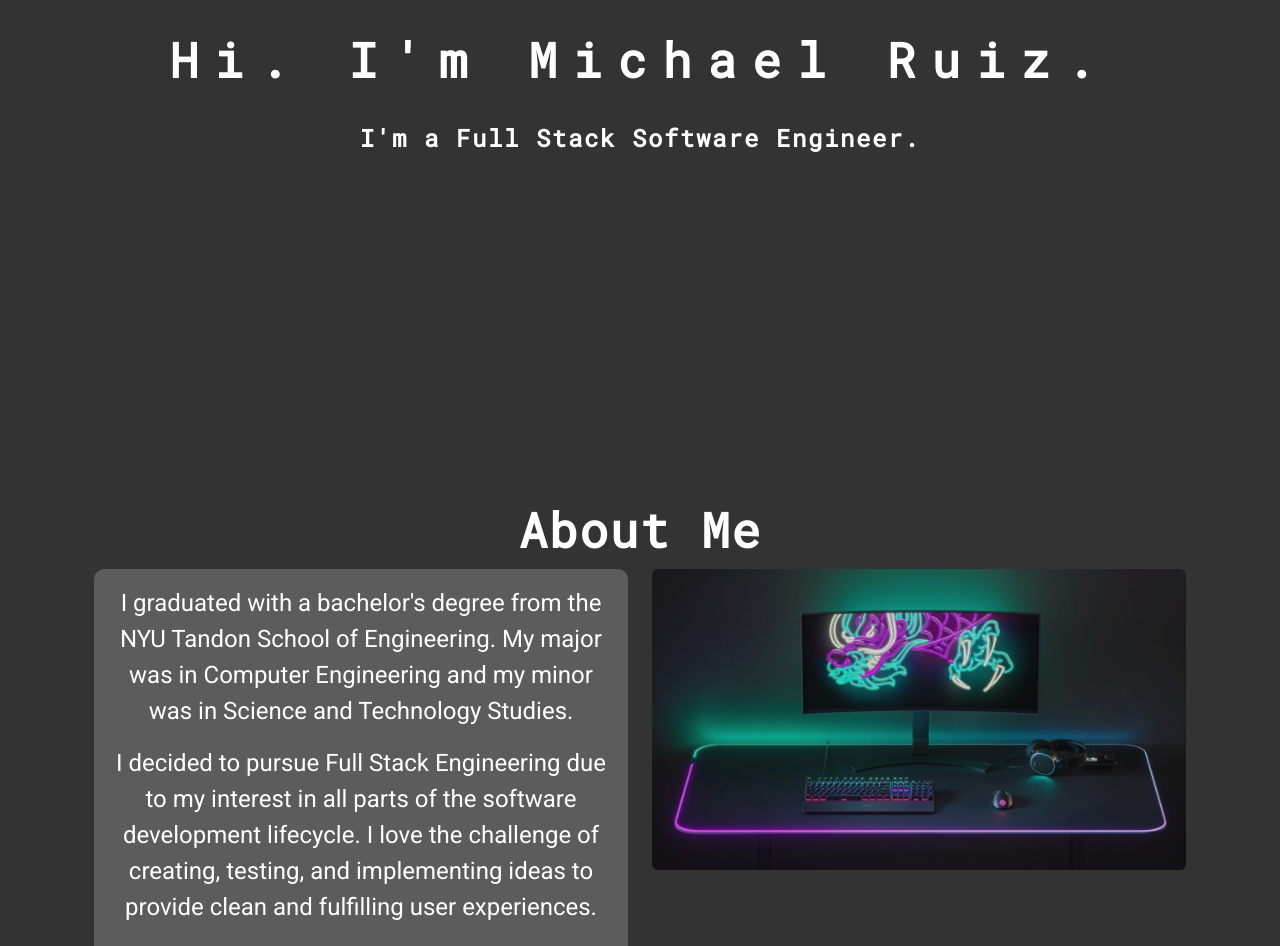
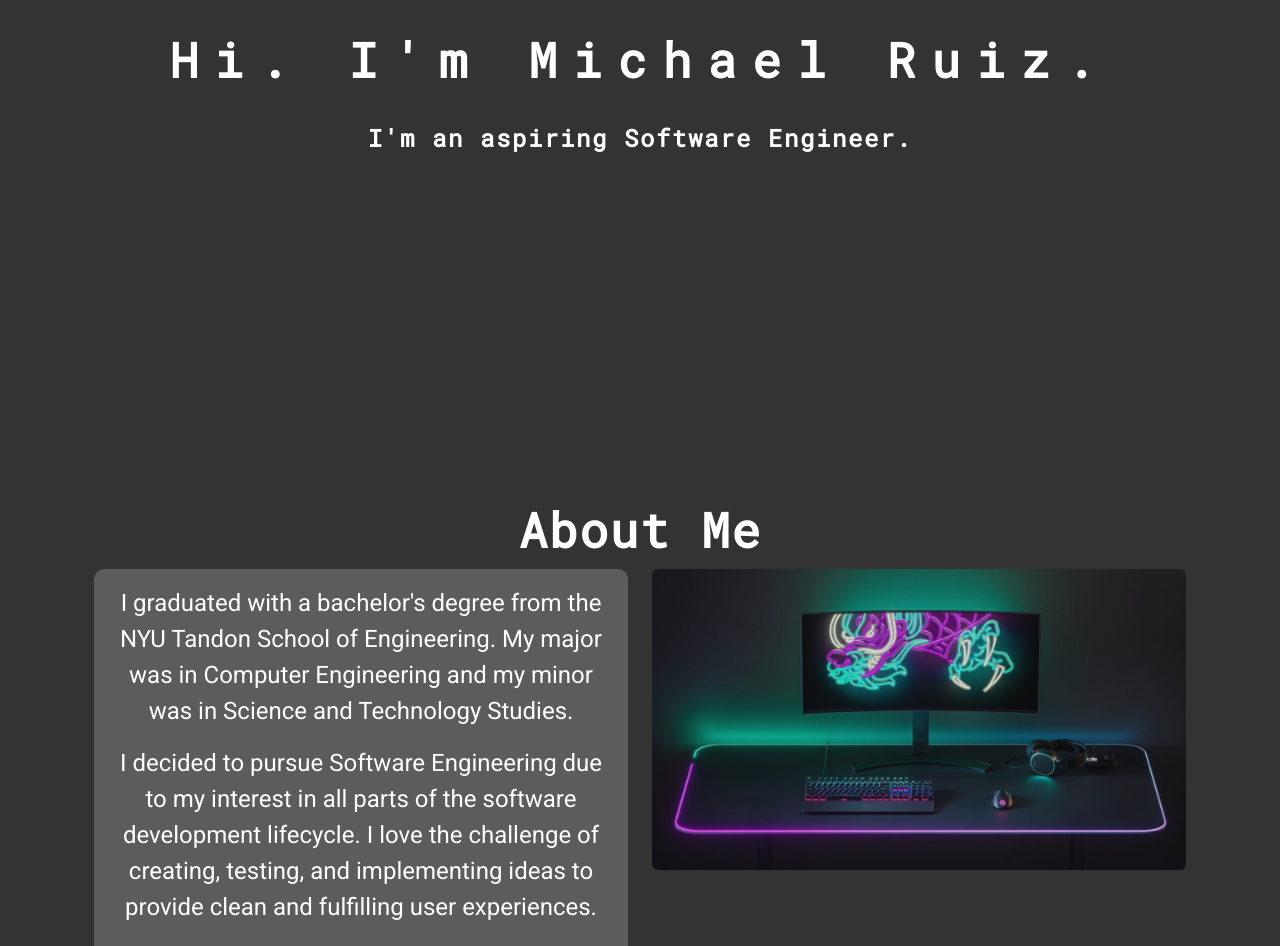
Before and after one commit to MichaelGeneRuiz/Personal-Portfolio, a React (Create React App) app: page / in a window 1280 px wide. Shown: the part 360-1306 px from the top of the page. Built offline with nearby package versions, Linux system fonts and the light colour scheme.

Commit message:
About Changes

```diff
--- a/src/components/About/About.js
+++ b/src/components/About/About.js
@@ -26,7 +26,7 @@ const About = (props) => {
             </p>
 
             <p>
-              I decided to pursue Full Stack Engineering due to my interest in
+              I decided to pursue Software Engineering due to my interest in
               all parts of the software development lifecycle. I love the
               challenge of creating, testing, and implementing ideas to provide
               clean and fulfilling user experiences.
--- a/src/components/Home/Home.js
+++ b/src/components/Home/Home.js
@@ -9,7 +9,7 @@ const Home = (props) => {
       <Stack gap={4} className={classes["text-container"]}>
         <div className={classes.intro}>Hi. I'm Michael Ruiz.</div>
         <div className={classes.subintro}>
-          I'm a Full Stack Software Engineer.
+          I'm an aspiring Software Engineer.
         </div>
       </Stack>
     </Container>
```
